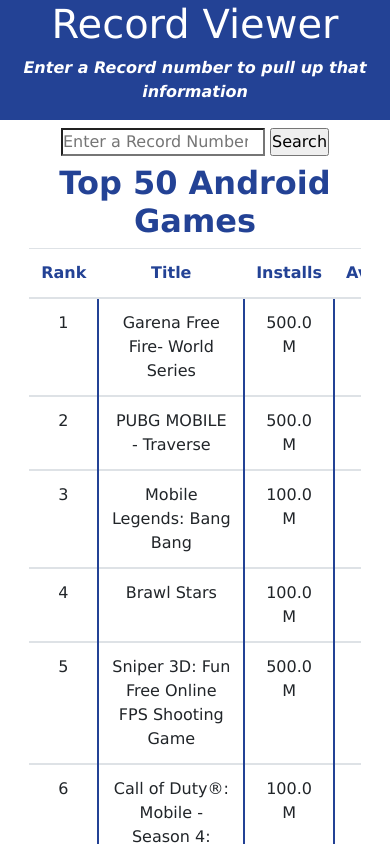
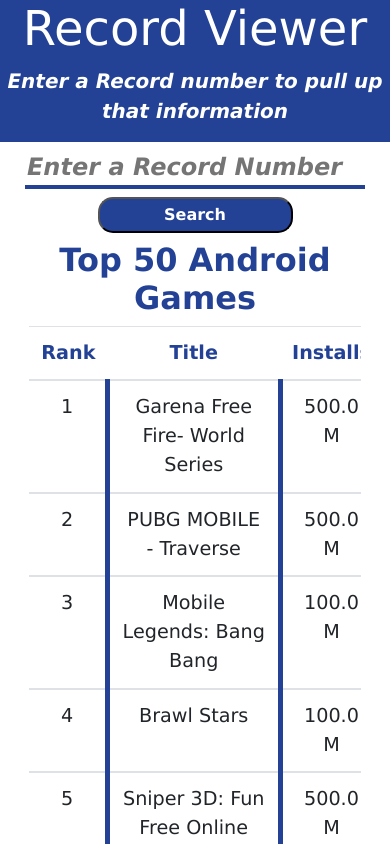
Before and after one commit to JoseAmarante17/Data-Processing-with-Python-and-AngularJS, a plain HTML site: page index.html in a window 390 px wide. Shown: the top 844 px of the page. Drawn offline with nearby package versions, Linux system fonts and the light colour scheme.

Commit message:
Style Color

```diff
--- a/styles/style.css
+++ b/styles/style.css
@@ -11,7 +11,7 @@
 
 * ::-webkit-scrollbar {
     display: none;
-  }
+}
 
 /*
     PAGE MARGIN
@@ -27,15 +27,21 @@
 */
 
 .top {
-    text-align: center;
-    color     : white;
-    font-weight: bold;
-    background-color:#234295;
-    margin-bottom: 2%;
+    text-align      : center;
+    color           : white;
+    font-weight     : bold;
+    background-color: #234295;
+    margin-bottom   : 2%;
+
+}
+
+.top h1{
+    font-size         :3em;
 }
 
 .top p {
     font-style: italic;
+    font-size         : 1.25em;
 }
 
 /*
@@ -43,8 +49,32 @@
 */
 
 form {
-    margin       : auto;
+    text-align: center;
     margin-bottom: 2%;
+}
+
+input[type=search]{
+    border       : none;
+    border-bottom: #234295 4px solid;
+    font-size    : 1.5em;
+    text-align   : center;
+    font-weight  : bold;
+    color        : #234295;
+    font-style   : italic;
+    background: none;
+}
+
+input[type=submit]{
+    color        : white;
+    font-weight: bold;
+    border-radius: 15px;
+    background-color: #234295;
+    width: 18%;
+    padding: 1%;
+}
+
+input[type=submit]:hover{
+    opacity: .87;
 }
 
 /*
@@ -56,14 +86,15 @@
     margin : auto;
 }
 
-.searchResults h1{
-    text-align: center;
-    color: #234295;
-    font-weight: bold;
+.searchResults h1 {
+    text-align     : center;
+    color          : #234295;
+    font-weight    : bold;
     text-decoration: underline;
+    font-style: italic;
 }
 
-.searchResults strong{
+.searchResults strong {
     color: #234295;
 }
 
@@ -90,8 +121,8 @@
 }
 
 .tableTitle h2 {
-    text-align: center;
-    color: #234295;
+    text-align : center;
+    color      : #234295;
     font-weight: bold;
 }
 
@@ -102,11 +133,13 @@
     font-weight   : bold;
     text-align    : center;
     text-transform: capitalize;
+    font-size         : 1.20em;
 }
 
 table tr td {
-    border-right: #234295 solid 2px;
+    border-right: #234295 solid 5px;
     text-align  : center;
+    font-size         : 1.20em;
 }
 
 
@@ -114,28 +147,46 @@
 /*
     Footer
 */
-footer{
-    text-align: center;
+footer {
+    text-align      : center;
+    color           : white;
+    font-weight     : bold;
+    background-color: #234295;
+    margin-top      : 2%;
+    padding         : .65%;
+}
+
+footer h2 {
+    margin    : auto;
     color     : white;
-    font-weight: bold;
-    background-color:#234295;
-    margin-top: 2%;
-    padding: .65%;
-}
-footer h2{
-    margin: auto;
-    color: white;
     font-style: italic;
 
 }
 
 
 
-@media screen and (max-width:600px) {
+@media screen and (max-width:700px) {
     .tableContent {
-        display: grid;
-        margin : auto;
-        width  : 85%;
-        overflow-x:auto;
+        display   : grid;
+        margin    : auto;
+        width     : 85%;
+        overflow-x: auto;
     }
+
+    form{
+        display: flex;
+        flex-direction: column;
+        justify-content: center;
+        align-items: center;
+    }
+
+    input[type=search]{
+        text-align: center;
+    }
+
+    input[type=submit]{
+        width: 50%;
+        margin-top: 2%;
+    }
+
 }
```
